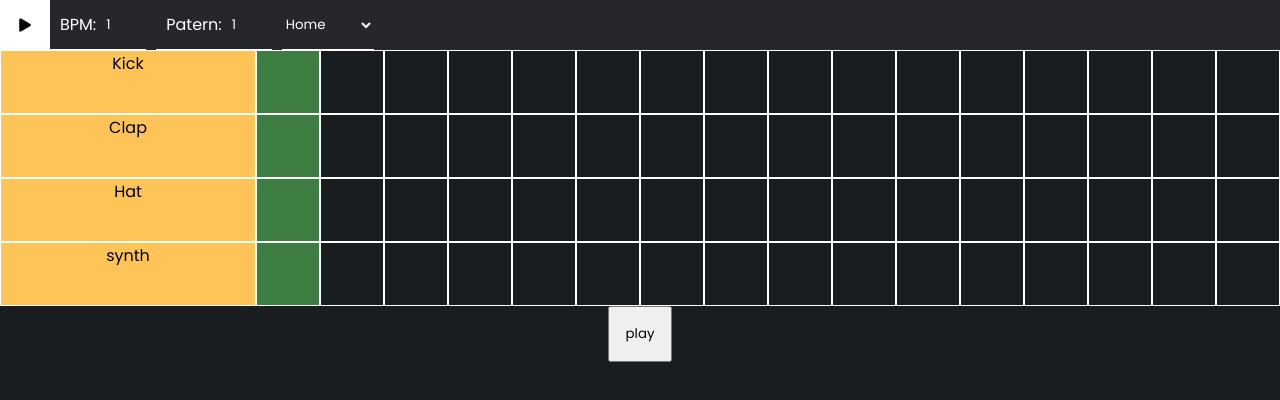
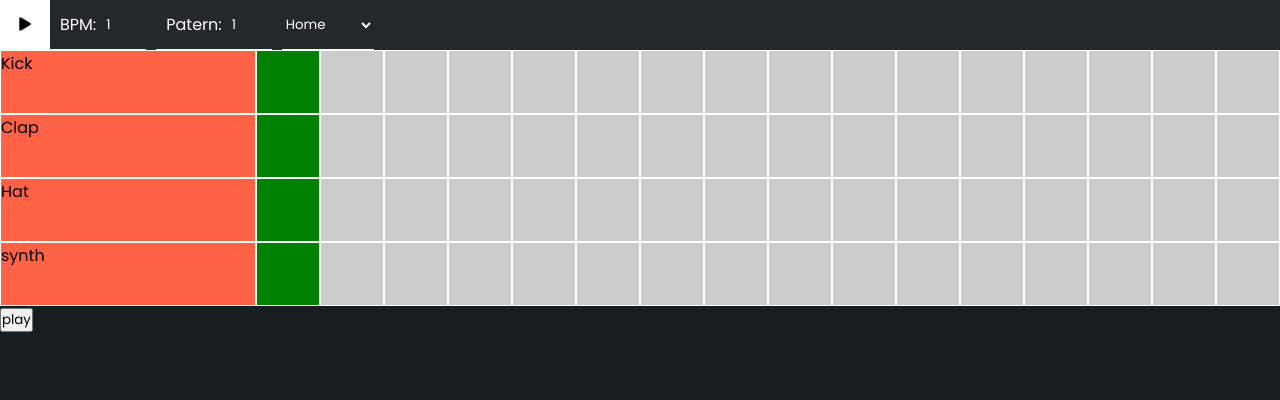
Before and after one commit to Procaillass/JamRacker, a React (Create React App) app: page / in a window 1280 px wide. Shown: the top 400 px of the page. Built offline with nearby package versions, Linux system fonts and the light colour scheme; no server answers.

Commit message:
scss stepsequencer variables color

```diff
--- a/src/Components/StepSequencer/StepSequencer.css
+++ b/src/Components/StepSequencer/StepSequencer.css
@@ -1,8 +1,3 @@
-.App {
-  font-family: sans-serif;
-  text-align: center;
-}
-
 .row {
   display: -ms-grid;
   display: grid;
@@ -11,7 +6,7 @@
 }
 
 .trackName {
-  background: #ffc457;
+  background: tomato;
   border: 1px solid white;
 }
 
@@ -26,22 +21,19 @@
 .step {
   padding-top: calc(100% - 2px);
   border: 1px solid white;
+  background-color: #ccc;
   cursor: pointer;
 }
 
 .marked {
-  background-color: #fa7070;
+  background-color: red;
 }
 
 .col {
-  background-color: #70fa7070;
+  background-color: green;
 }
 
 .marked.col {
   background-color: red;
 }
-
-button {
-  padding: 1rem;
-}
 /*# sourceMappingURL=StepSequencer.css.map */
--- a/src/Components/StepSequencer/StepSequencer.scss
+++ b/src/Components/StepSequencer/StepSequencer.scss
@@ -1,14 +1,24 @@
-.App {
-    font-family: sans-serif;
-    text-align: center;
-  }
+
+  // Variables couleurs
+$light-color : white ;
+$dark-color-1 :  #26272B;
+$dark-color-2 :  #191D20;
+$dark-color-3 :black;
+$primary-color : tomato;
+$marked-color : red;
+$step-color : #ccc;
+$col-color : green;
+$marked-col-color : red;
+
+// Scss StepSequencer
+
   .row {
     display: grid;
     grid-template-columns: 20% 80%;
   }
   .trackName {
-    background: rgb(255, 196, 87);
-    border: 1px solid white;
+    background: $primary-color;
+    border: 1px solid $light-color;
   }
   .track {
     width: 100%;
@@ -17,21 +27,17 @@
   }
   .step {
     padding-top: calc(100% - 2px);
-    border: 1px solid white;
-    // background-color: #ccc;
+    border: 1px solid $light-color;
+    background-color: $step-color;
     cursor: pointer;
   }
   .marked {
-    background-color: #fa7070;
+    background-color: $marked-color;
   }
 
   .col {
-    background-color: #70fa7070;
+    background-color: $col-color;
   }
   .marked.col {
-    background-color: red;
+    background-color: $marked-col-color;
   }
-
-  button {
-      padding: 1rem;
-  }
```
Also changed, not shown: 1 other file (tests, documents, lock files or other folders).
